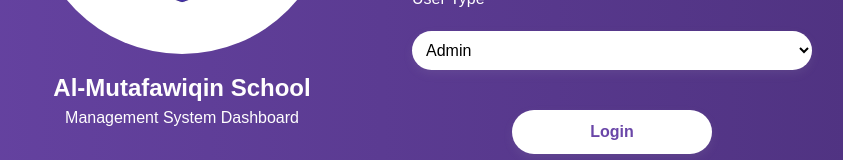
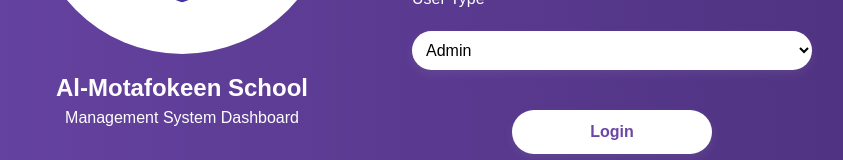
Before and after one commit to HaidarGhanem/Frontend-Motafokeen, a React (Vite) app: page / in a window 1280 px wide. Shown: the part 458-618 px from the top of the page, without its empty margins (258-1101 px from the left). Built offline with nearby package versions, Linux system fonts and the light colour scheme.

Commit message:
some edits

```diff
--- a/src/components/SideBar/SideBar.jsx
+++ b/src/components/SideBar/SideBar.jsx
@@ -192,7 +192,7 @@ const SideBar = () => {
       <div className='flex-1 overflow-y-auto'>
         <div className='LogoFrame flex justify-center items-center flex-col pt-[32px]'>
           <img src="/LogoFrame.png" alt="Logo" className='w-[50px] h-[50px]' />
-          <h1 className='text-[#FFFEFE] font-[600] text-[14px] mt-[16px]'>Al-Mutafawiqin School</h1>
+          <h1 className='text-[#FFFEFE] font-[600] text-[14px] mt-[16px]'>Al-Motafokeen School</h1>
           <p className='text-[#FFFEFE] font-[300] text-[12px] mt-[8px]'>
             {user?.role}: {user?.name}
           </p>
--- a/src/pages/auth/Login.jsx
+++ b/src/pages/auth/Login.jsx
@@ -68,9 +68,9 @@ const Login = () => {
 
             <div className='flex flex-col justify-center items-center '>
                 <div className='bg-white w-[300px] h-[300px] img_logo flex justify-center items-center'>
-                    <img src='public/Logo.svg' className='w-[270px] h-[270px]' alt="School Logo" />
+                    <img src='/Logo.svg' className='w-[270px] h-[270px]' alt="School Logo" />
                 </div>
-                <h1 className='text-[#FFFEFE] font-[600] text-[24px] mt-[16px]'>Al-Mutafawiqin School</h1>
+                <h1 className='text-[#FFFEFE] font-[600] text-[24px] mt-[16px]'>Al-Motafokeen School</h1>
                 <p className='text-[#FFFEFE]'>Management System Dashboard</p>
             </div>
 
```
